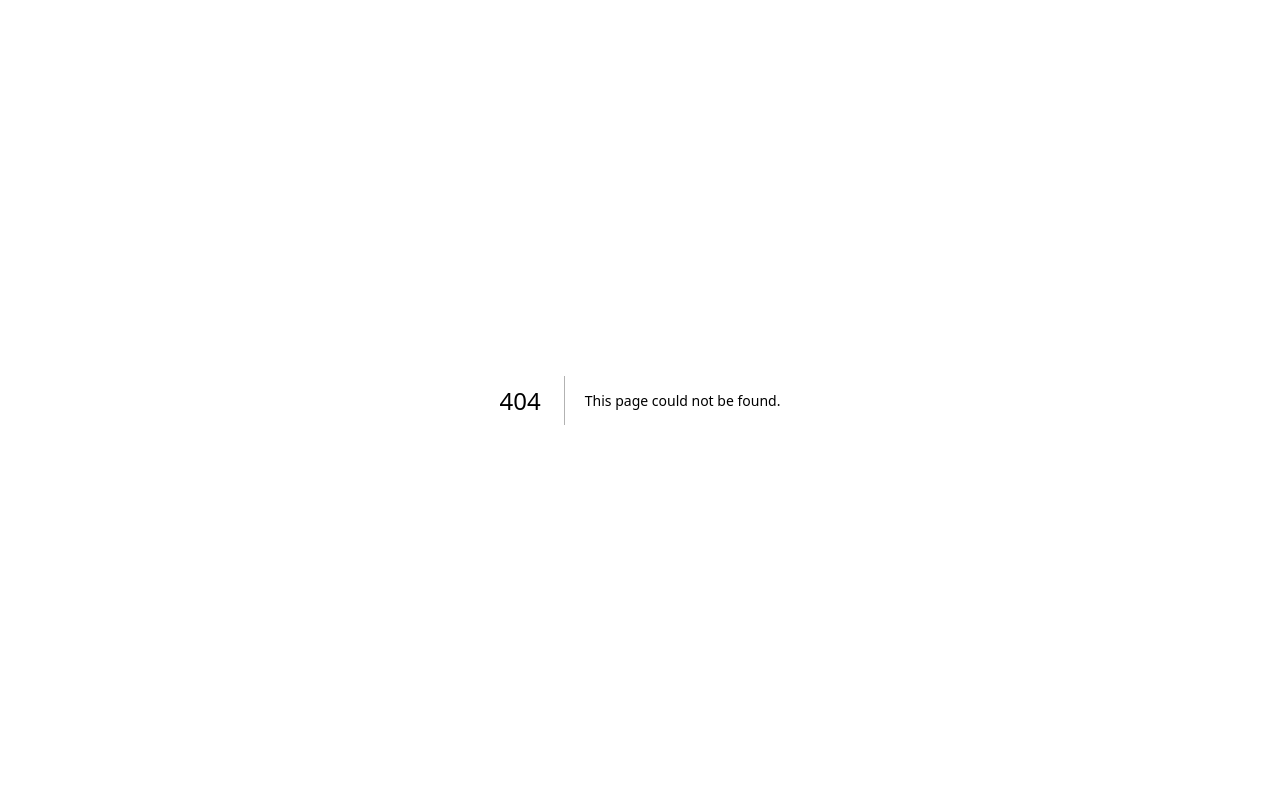
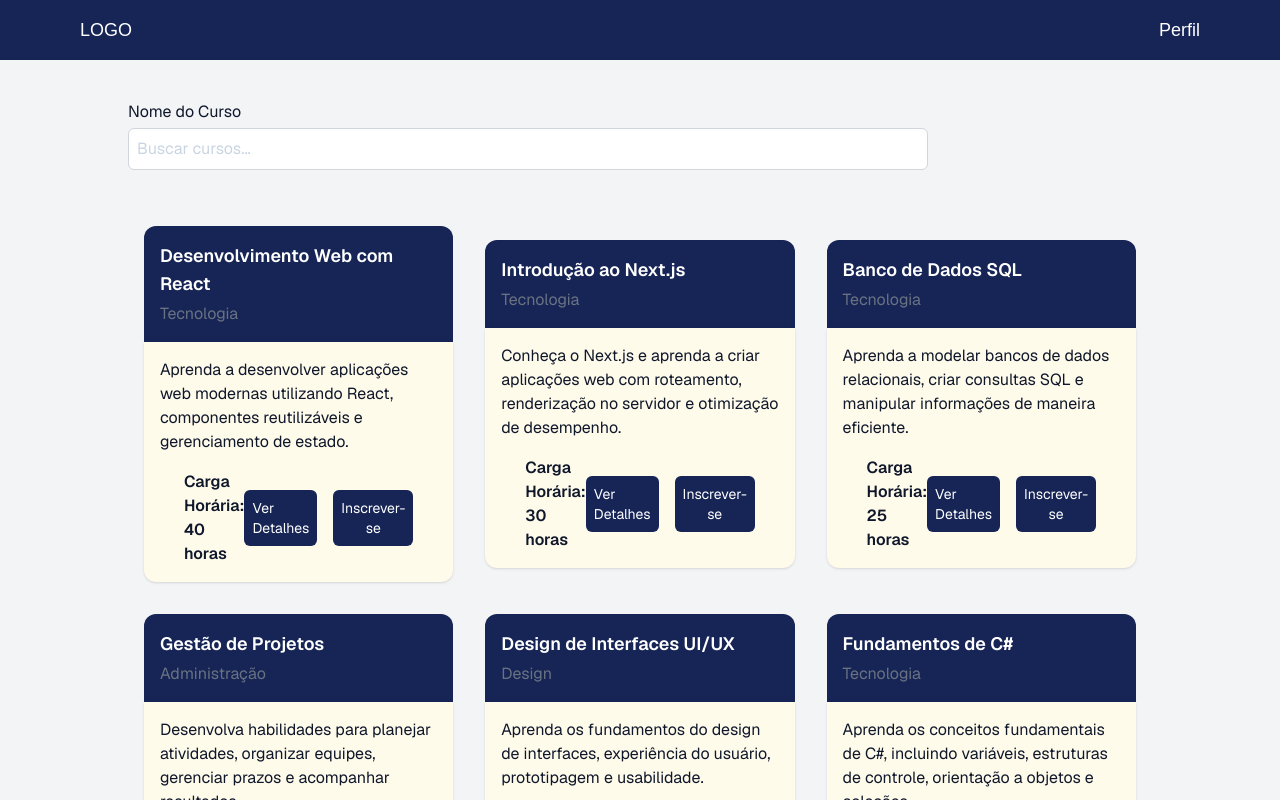
Before and after one commit to neliocarlos/cursos-online, a Next.js app: page /cursos in a window 1280 px wide. Before the commit this address had no page. Shown: the top 800 px of the page. Built offline with nearby package versions, Linux system fonts and the light colour scheme.

Commit message:
Criando tela de cursos e redirecionamento para detalhes

```diff
--- /dev/null
+++ b/app/cursos/[id]/page.tsx
@@ -0,0 +1,42 @@
+import { Suspense } from "react";
+import { cursosMock } from "@/mocks/cursos";
+import { notFound } from "next/navigation";
+
+type DetalhesCursoProps = {
+  params: Promise<{ id: string }>;
+};
+
+async function ConteudoCurso({ params }: DetalhesCursoProps) {
+  const { id } = await params;
+
+  const curso = cursosMock.find((curso) => curso.id === Number(id));
+
+  if (!curso) {
+    notFound();
+  }
+
+  return (
+    <div className="flex flex-col flex-1 items-center font-sans bg-gray-100">
+      <h1 className="text-2xl font-semibold text-slate-900">
+        Detalhes do Curso
+      </h1>
+      <p className="text-md text-slate-700">
+        Nome do curso: {curso.nomeCurso}
+      </p>
+    </div>
+  );
+}
+
+export default function DetalhesCurso({ params }: DetalhesCursoProps) {
+  return (
+    <Suspense
+      fallback={
+        <div className="flex flex-col flex-1 items-center font-sans bg-gray-100">
+          <p className="text-md text-slate-700">Carregando curso...</p>
+        </div>
+      }
+    >
+      <ConteudoCurso params={params} />
+    </Suspense>
+  );
+}
--- /dev/null
+++ b/app/cursos/page.tsx
@@ -0,0 +1,20 @@
+import CardCurso from "@/components/card-curso";
+import { cursosMock } from "@/mocks/cursos";
+
+export default function Cursos() {
+    return (
+        <div className="flex flex-col flex-1 items-center font-sans bg-gray-100">
+            <div className='flex flex-col w-[80%] gap-1 items-start py-10'>
+                <label htmlFor="nome-curso" className='text-slate-900'>Nome do Curso</label>
+                <input id="nome-curso" type="text" className='border bg-white w-200 border-gray-300 p-2 rounded-md placeholder:text-slate-300' placeholder='Buscar cursos...' />
+            </div>
+            <div className='w-[80%] grid grid-cols-3'>
+                {cursosMock.map((curso) => (
+                    <div className='col-span-1 flex justify-center items-center p-4' key={curso.nomeCurso}>
+                        <CardCurso {...curso} />
+                    </div>
+                ))}
+            </div>
+        </div>
+    )
+}
--- a/app/layout.tsx
+++ b/app/layout.tsx
@@ -1,6 +1,8 @@
+
 import type { Metadata } from "next";
 import { Geist, Geist_Mono } from "next/font/google";
 import "./globals.css";
+import Header from "@/components/header";
 
 const geistSans = Geist({
   variable: "--font-geist-sans",
@@ -13,17 +15,22 @@ const geistMono = Geist_Mono({
 });
 
 export const metadata: Metadata = {
-  title: "Create Next App",
-  description: "Generated by create next app",
+  title: "Cursos",
+  description: "Página de cursos",
 };
 
-export default function RootLayout({ children }: LayoutProps<"/">) {
+export default function RootLayout({
+  children,
+}: Readonly<{ children: React.ReactNode }>) {
   return (
     <html
-      lang="en"
+      lang="pt-BR"
       className={`${geistSans.variable} ${geistMono.variable} h-full antialiased`}
     >
-      <body className="min-h-full flex flex-col">{children}</body>
+      <body className="min-h-full flex flex-col">
+        <Header />
+        {children}
+      </body>
     </html>
   );
 }
--- /dev/null
+++ b/components/card-curso/index.tsx
@@ -0,0 +1,23 @@
+import CardCursoProps from "@/types/card-curso";
+import Link from "next/link";
+
+export default function CardCurso({ id, nomeCurso, areaCurso, cargaHorario, descricao }: CardCursoProps) {
+    return (
+        <div className='flex flex-col w-150'>
+            <div className='flex flex-col gap-1 bg-blue-950 text-white p-4 rounded-t-xl'>
+                <div className='text-lg font-semibold'>{nomeCurso}</div>
+                <div className='text-md text-gray-500'>{areaCurso}</div>
+            </div>
+            <div className='flex flex-col h-60 justify-between bg-amber-50 text-slate-900 p-4 rounded-b-xl gap-4 shadow'>
+                <div className='text-md'>{descricao}</div>
+                <div className='flex justify-between items-center px-6 w-full'>
+                    <div className='text-md font-semibold'>Carga Horária: {cargaHorario}</div>
+                    <div className='flex gap-4 text-sm'>
+                        <Link href={`/cursos/${id}`}  className='bg-blue-950 text-white p-2 rounded-md hover:bg-blue-900 cursor-pointer'>Ver Detalhes</Link>
+                        <button className='bg-blue-950 text-white p-2 rounded-md hover:bg-blue-900 cursor-pointer'>Inscrever-se</button>
+                    </div>
+                </div>
+            </div>
+        </div>
+    )
+}
--- /dev/null
+++ b/components/header/index.tsx
@@ -0,0 +1,8 @@
+export default function Header() {
+    return (
+        <div className="flex justify-between items-center w-full py-4 px-20 text-lg bg-blue-950 text-white">
+            <div>LOGO</div>
+            <div>Perfil</div>
+        </div>
+    )
+}
--- /dev/null
+++ b/mocks/cursos.ts
@@ -0,0 +1,52 @@
+import CardCursoProps from "@/types/card-curso";
+
+export const cursosMock: CardCursoProps[] = [
+  {
+    id: 1,
+    nomeCurso: "Desenvolvimento Web com React",
+    areaCurso: "Tecnologia",
+    cargaHorario: "40 horas",
+    descricao:
+      "Aprenda a desenvolver aplicações web modernas utilizando React, componentes reutilizáveis e gerenciamento de estado.",
+  },
+  {
+    id: 2,
+    nomeCurso: "Introdução ao Next.js",
+    areaCurso: "Tecnologia",
+    cargaHorario: "30 horas",
+    descricao:
+      "Conheça o Next.js e aprenda a criar aplicações web com roteamento, renderização no servidor e otimização de desempenho.",
+  },
+  {
+    id: 3,
+    nomeCurso: "Banco de Dados SQL",
+    areaCurso: "Tecnologia",
+    cargaHorario: "25 horas",
+    descricao:
+      "Aprenda a modelar bancos de dados relacionais, criar consultas SQL e manipular informações de maneira eficiente.",
+  },
+  {
+    id: 4,
+    nomeCurso: "Gestão de Projetos",
+    areaCurso: "Administração",
+    cargaHorario: "20 horas",
+    descricao:
+      "Desenvolva habilidades para planejar atividades, organizar equipes, gerenciar prazos e acompanhar resultados.",
+  },
+  {
+    id: 5,
+    nomeCurso: "Design de Interfaces UI/UX",
+    areaCurso: "Design",
+    cargaHorario: "35 horas",
+    descricao:
+      "Aprenda os fundamentos do design de interfaces, experiência do usuário, prototipagem e usabilidade.",
+  },
+  {
+    id: 6,
+    nomeCurso: "Fundamentos de C#",
+    areaCurso: "Tecnologia",
+    cargaHorario: "40 horas",
+    descricao:
+      "Aprenda os conceitos fundamentais de C#, incluindo variáveis, estruturas de controle, orientação a objetos e coleções.",
+  },
+];
--- /dev/null
+++ b/types/card-curso.ts
@@ -0,0 +1,9 @@
+type CardCursoProps = {
+    id: number;
+    nomeCurso: string;
+    areaCurso: string;
+    cargaHorario: string;
+    descricao: string;
+}
+
+export default CardCursoProps;
```
